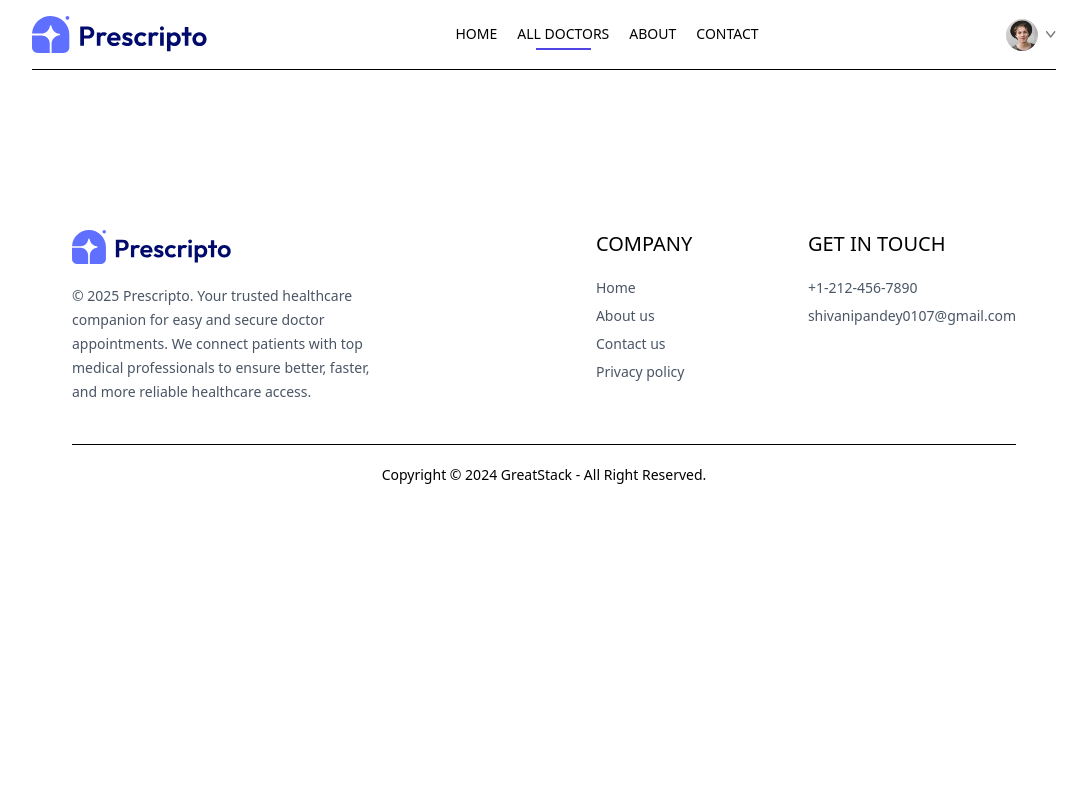
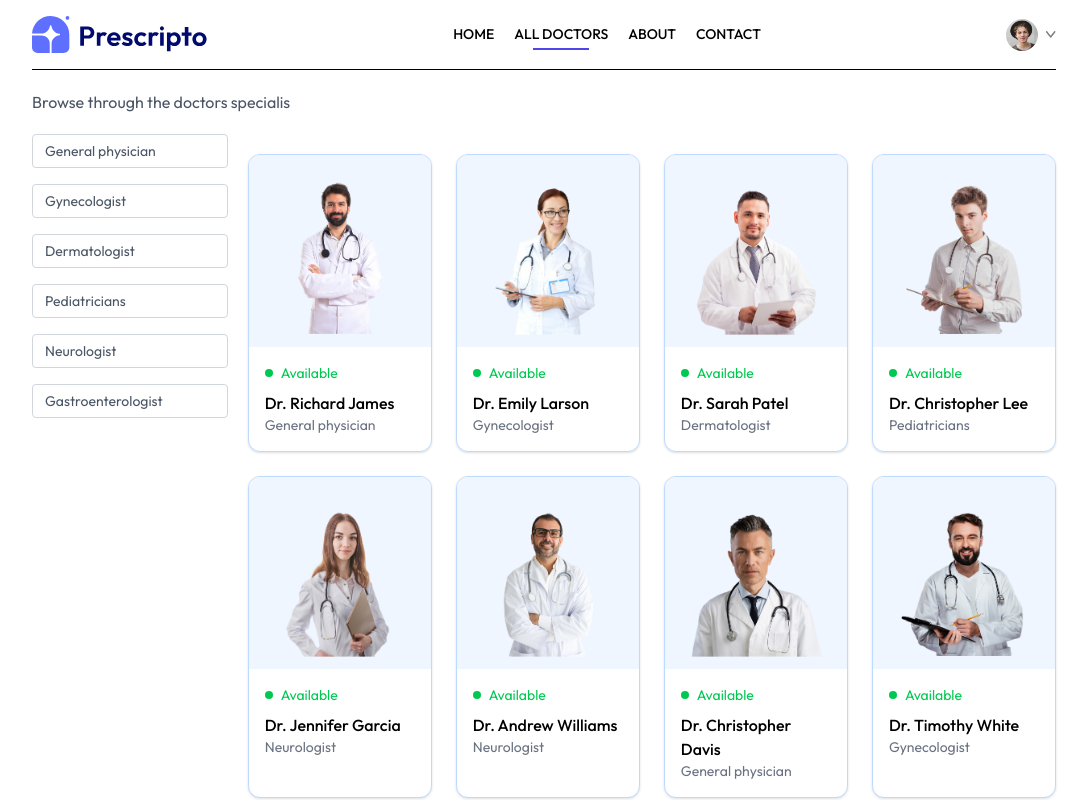
Before and after one commit to shivanipandey5678/Appointment-Booking-System, a React (Vite) app in the folder frontend/: page /doctors in a window 1280 px wide. Shown: the top 800 px of the page, without its empty margins (96-1183 px from the left). Built offline with nearby package versions, Linux system fonts and the light colour scheme.

Commit message:
Doctor filtering by speciality implemented

```diff
--- a/frontend/src/index.css
+++ b/frontend/src/index.css
@@ -1,3 +1,9 @@
+@import url('https://fonts.googleapis.com/css2?family=Outfit:wght@100..900&display=swap');
+
+*{
+  font-family: 'Outfit', sans-serif;
+}
+
 @import "tailwindcss";
 /* Define the custom color variable globally */
 :root {
--- a/frontend/src/pages/Doctors.jsx
+++ b/frontend/src/pages/Doctors.jsx
@@ -1,8 +1,66 @@
-import React from 'react'
+import React, { useEffect, useState } from 'react'
+import { useContext } from 'react';
+import { useNavigate, useParams } from 'react-router-dom'
+import { AppContext } from '../context/AppContext';
 
 const Doctors = () => {
+  const {speciality}=useParams();
+  const [filterDoc,setFilterDoc]=useState([]);
+  const {doctors}=useContext(AppContext);
+  const navigate=useNavigate();
+
+  const applyFilter = () => {
+    if(speciality){
+      setFilterDoc(doctors.filter(doc => doc.speciality===speciality))
+    }else{
+      setFilterDoc(doctors)
+    }
+  }
+
+  useEffect(()=>{
+    applyFilter()
+  },[speciality,doctors])
+
+
   return (
-    <div></div>
+    <div>
+      <p className='text-gray-600'>Browse through the doctors specialis</p>
+      <div className='flex flex-col sm:flex-row items-start gap-5 mt-5'>
+        <div className='flex flex-col gap-4 text-sm text-gray-600'>
+          <p className={`w-[94px] sm:w-auto pl-3 py-1.5 pr-16 border border-gray-300 rounded transition-all cursor-pointer`}>General physician</p>
+          <p className={`w-[94px] sm:w-auto pl-3 py-1.5 pr-16 border border-gray-300 rounded transition-all cursor-pointer`}>Gynecologist</p>
+          <p className={`w-[94px] sm:w-auto pl-3 py-1.5 pr-16 border border-gray-300 rounded transition-all cursor-pointer`}>Dermatologist</p>
+          <p className={`w-[94px] sm:w-auto pl-3 py-1.5 pr-16 border border-gray-300 rounded transition-all cursor-pointer`}>Pediatricians</p>
+          <p className={`w-[94px] sm:w-auto pl-3 py-1.5 pr-16 border border-gray-300 rounded transition-all cursor-pointer`}>Neurologist</p>
+          <p className={`w-[94px] sm:w-auto pl-3 py-1.5 pr-16 border border-gray-300 rounded transition-all cursor-pointer`}>Gastroenterologist</p>
+        </div>
+        <div className='grid grid-cols-1 sm:grid-cols-2 md:grid-cols-3 lg:grid-cols-4 gap-6 pt-5 px-3 sm:px-0 w-full max-w-7xl'>
+          {
+            filterDoc.map((item, index) => (
+              <div
+                key={index}
+                className='border border-blue-200 rounded-xl overflow-hidden cursor-pointer hover:-translate-y-2 transition-all duration-500 bg-white shadow-sm'
+                onClick={()=>navigate(`/appointment/${item._id}`)}
+              >
+                <img
+                  src={item.image}
+                  alt='doc_img'
+                  className='bg-blue-50 w-full h-48 object-contain p-2'
+                />
+                <div className='p-4'>
+                  <div className='flex items-center gap-2 text-sm text-green-500 mb-2'>
+                    <p className='w-2 h-2 rounded-full bg-green-500'></p>
+                    <p>Available</p>
+                  </div>
+                  <p className='text-base font-medium'>{item.name}</p>
+                  <p className='text-sm text-gray-500'>{item.speciality}</p>
+                </div>
+              </div>
+            ))
+          }
+        </div>
+      </div>
+    </div>
   )
 }
 
```
